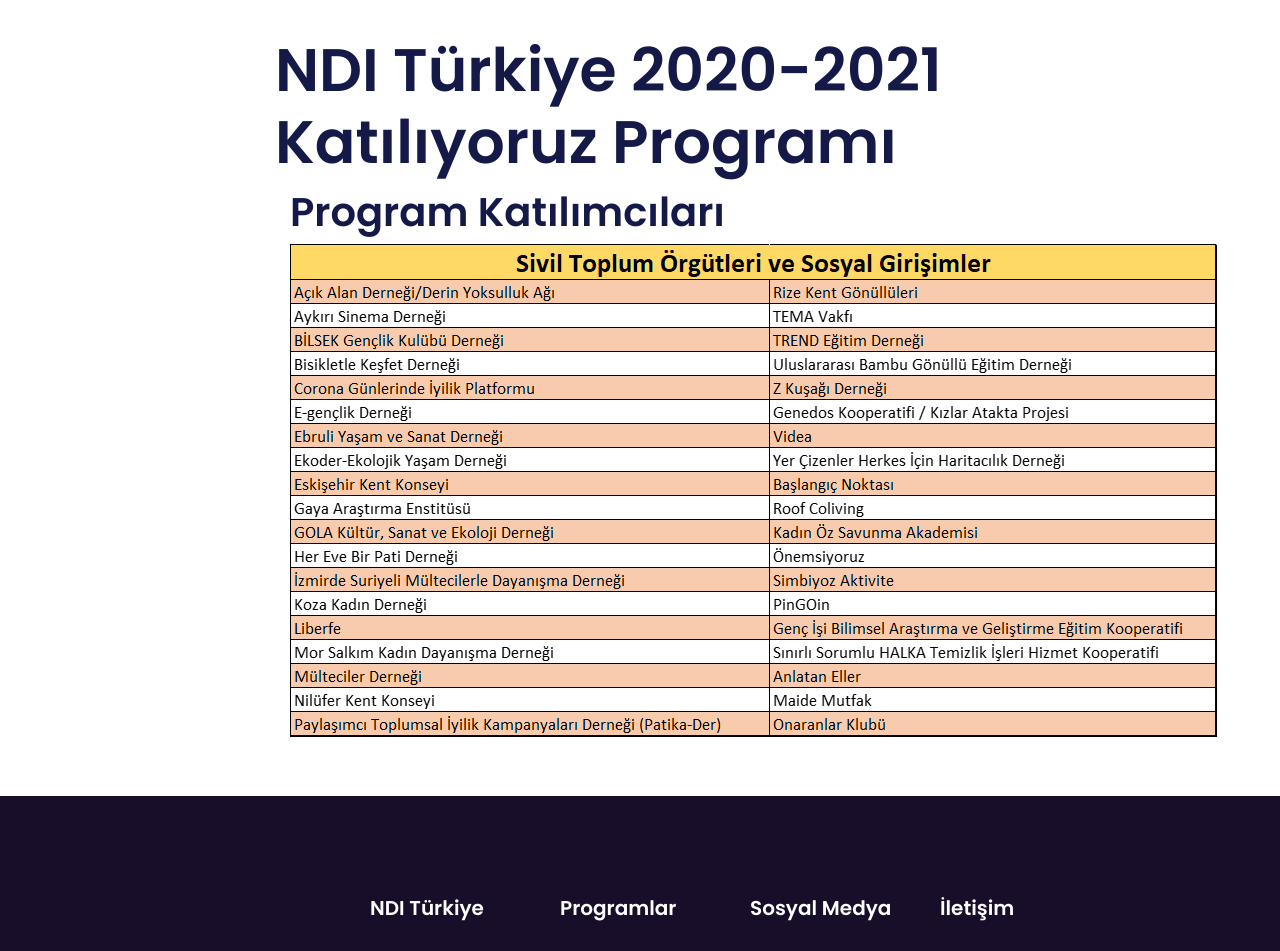
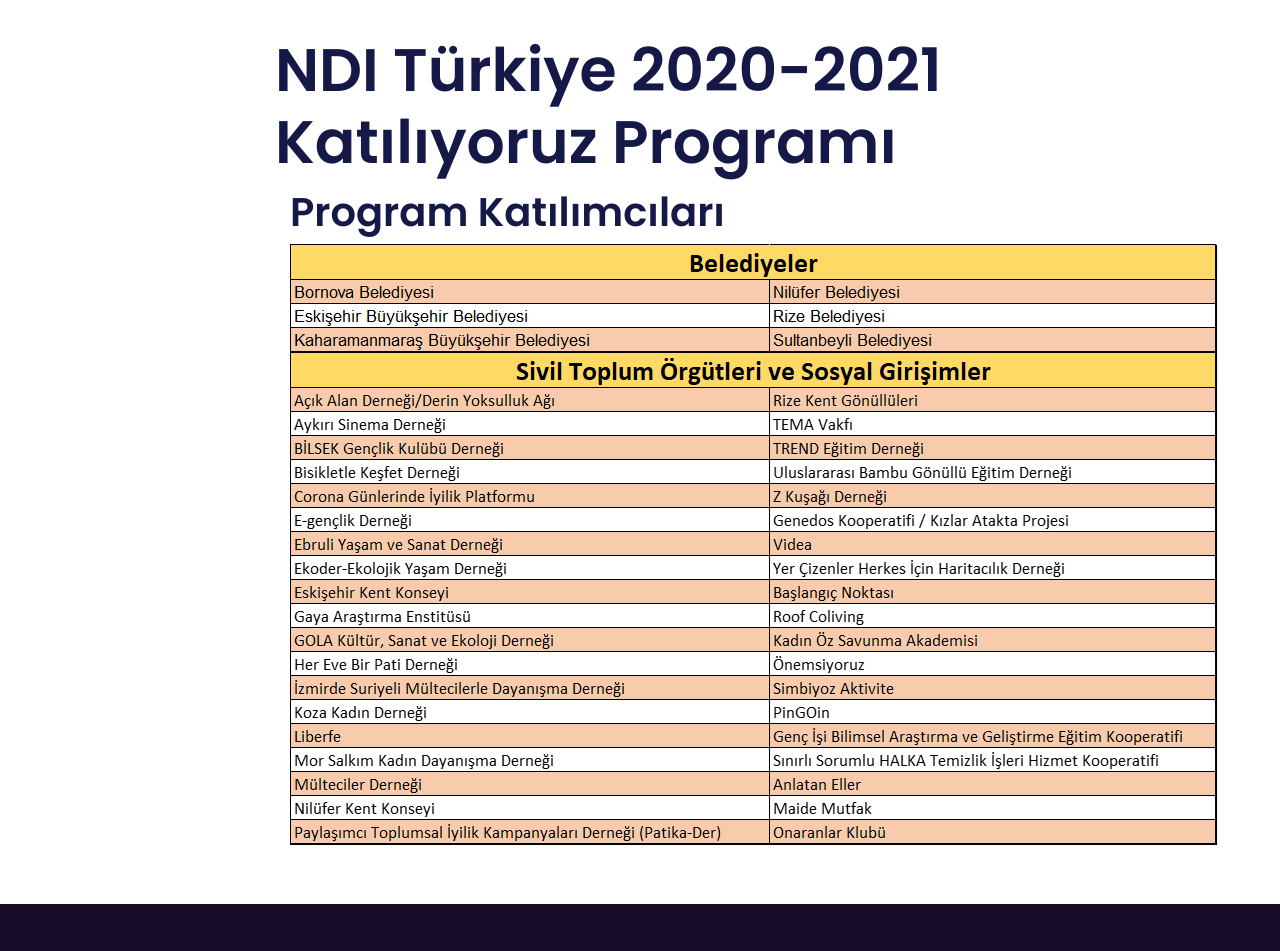
Before and after one commit to uirmaksever/ndi-civic-participation-young-women-website, a Jekyll site: the page built from _posts/programs/2020-12-04-ndi-turkiye-2020-2021-katiliyoruz-programi.md, in a window 1280 px wide. Shown: the part 314-1265 px from the top of the page. Built offline with Jekyll 4.4.1, drawn with Linux system fonts in a browser that asks for light colours; some web fonts are replaced; a script that is not in the unit is left out.

Commit message:
Update Programs “2020-12-04-ndi-turkiye-2020-2021-katiliyoruz-programi”

```diff
--- a/_posts/programs/2020-12-04-ndi-turkiye-2020-2021-katiliyoruz-programi.md
+++ b/_posts/programs/2020-12-04-ndi-turkiye-2020-2021-katiliyoruz-programi.md
@@ -9,6 +9,4 @@ application_form_url: post
 ---
 # **Program Katılımcıları**
 
-
-
-![](/assets/uploads/web-cso-se.png)
+![](/assets/uploads/web-katilimcilar.emf.png)
```
Also changed, not shown: assets/uploads/web-katilimcilar.emf.png (added).
